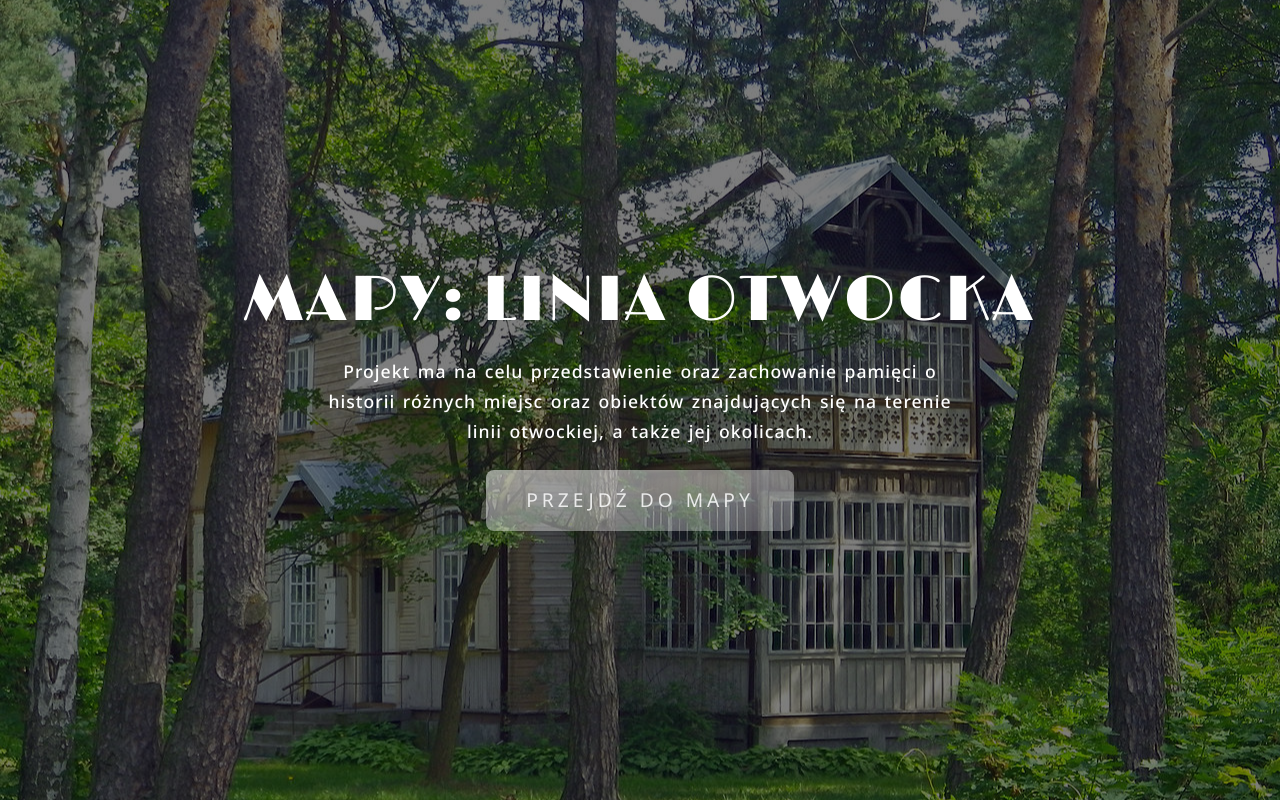
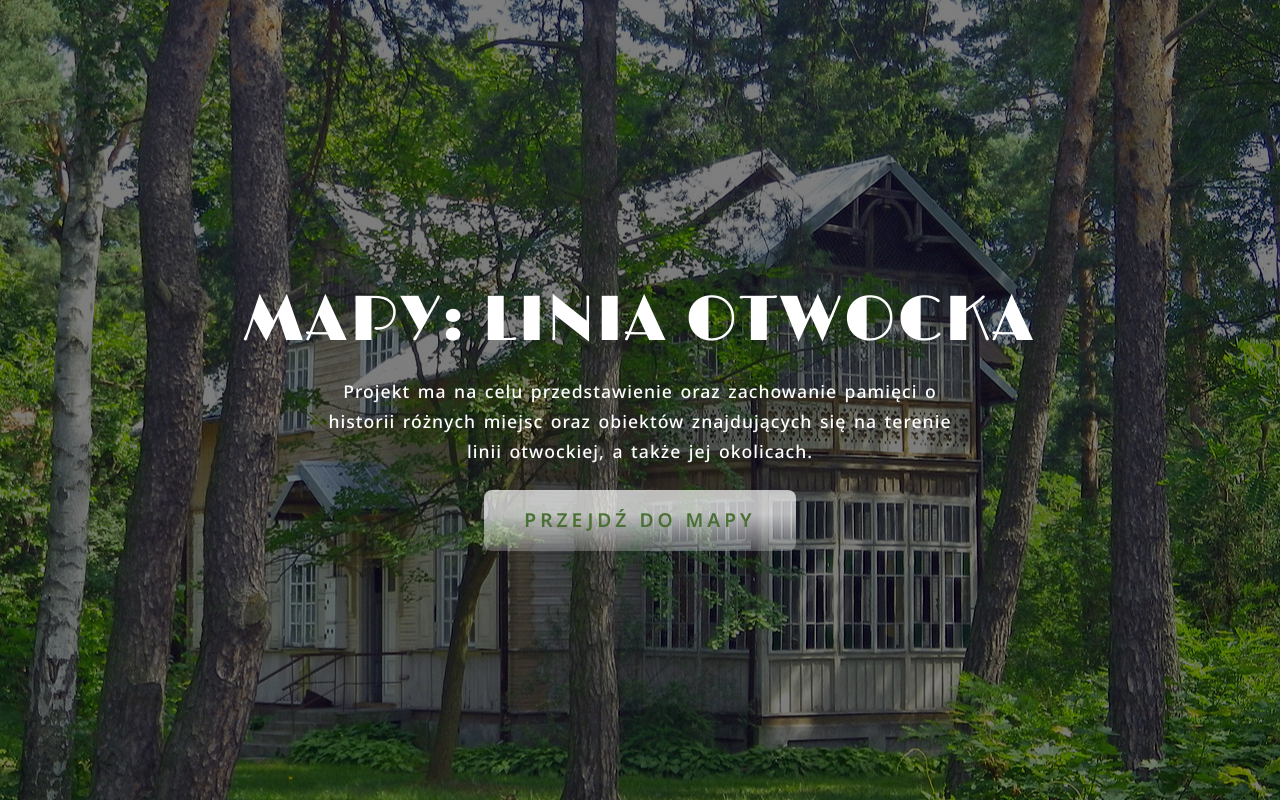
Before and after one commit to MacJ13/linia-otw-maps, a React (Vite) app: page / in a window 1280 px wide. Built offline with nearby package versions, Linux system fonts and the light colour scheme.

Commit message:
Update home page style

```diff
--- a/src/pages/home/Home.module.scss
+++ b/src/pages/home/Home.module.scss
@@ -32,6 +32,7 @@
   display: flex;
   justify-content: center;
   height: 100%;
+
   position: relative;
   width: 100%;
 
@@ -39,6 +40,7 @@
 }
 
 .intro {
+  margin-top: 2.5rem;
   color: #fff;
   text-align: center;
 }
@@ -65,10 +67,12 @@
 }
 
 .link {
-  background: linear-gradient(to top left, #ffffff4f, #ffffff98);
+  background: linear-gradient(to bottom, #ffffffc6 40%, #ffffff44);
   border-radius: 0.5rem;
+  color: #4e7736;
   display: inline-block;
   font-size: 1.2rem;
+  font-weight: 600;
   letter-spacing: 4px;
   opacity: 0.9;
   padding: 1rem 2.5rem;
```
